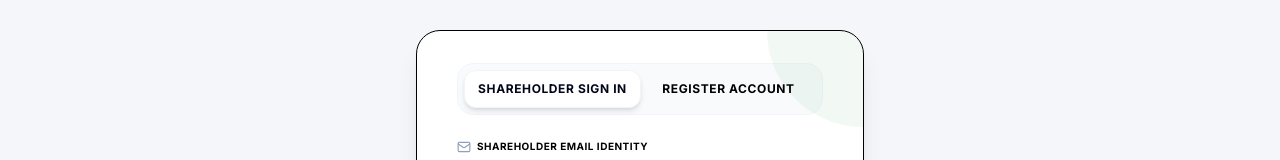
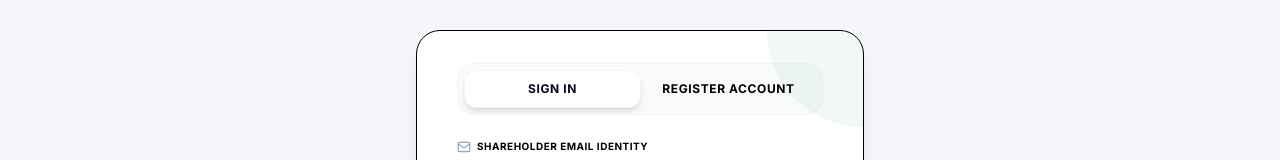
Before and after one commit to Mayorprimus/investent-, a React (Vite) app: page / in a window 1280 px wide. Shown: the part 274-434 px from the top of the page. Built offline with nearby package versions, Linux system fonts and the light colour scheme.

Commit message:
refactor: update sign in tab label text

```diff
--- a/src/components/AuthScreen.tsx
+++ b/src/components/AuthScreen.tsx
@@ -211,7 +211,7 @@ export default function AuthScreen({
                   : 'text-slate-450 hover:text-slate-700'
               }`}
             >
-              Shareholder Sign In
+              Sign In
             </button>
             <button
               id="auth-tab-signup"
```
